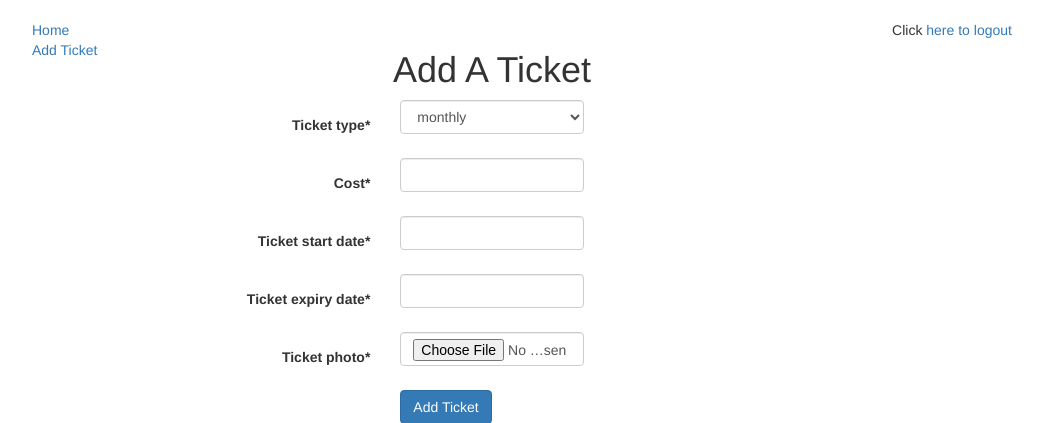
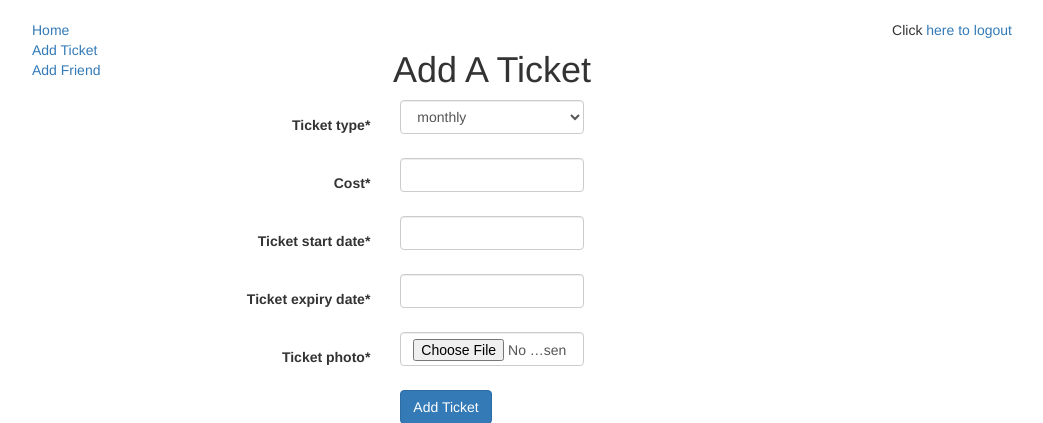
Before and after one commit to davisadam10/southernWeb, a Django app: template delayRepay/templates/addTicket.html in a window 1280 px wide. Shown: the top 423 px of the page, without its empty margins (168-1211 px from the left). Run offline with Django 3.2, Linux system fonts and the light colour scheme; the template is opened without the code that fills it: values that come from a table or form of the project are taken from there, others are empty; parts of the project's set-up code (start-up, migrations or seed data) failed here and were passed over; some libraries are stand-ins or nearby versions.

Commit message:
Added addFriend link

```diff
--- a/delayRepay/templates/base.html
+++ b/delayRepay/templates/base.html
@@ -36,7 +36,8 @@
                 {% block sidebar %}
                 <ul>
                     <li><a href="/">Home</a></li>
-                    <li><a href="/addTicket">Add Ticket</a></li>
+                    <li><a id="id_addTicket" href="/addTicket">Add Ticket</a></li>
+                    <li><a id="id_addFriend" href="/addFriend">Add Friend</a></li>
 
                 </ul>
                 {% endblock %}
```
